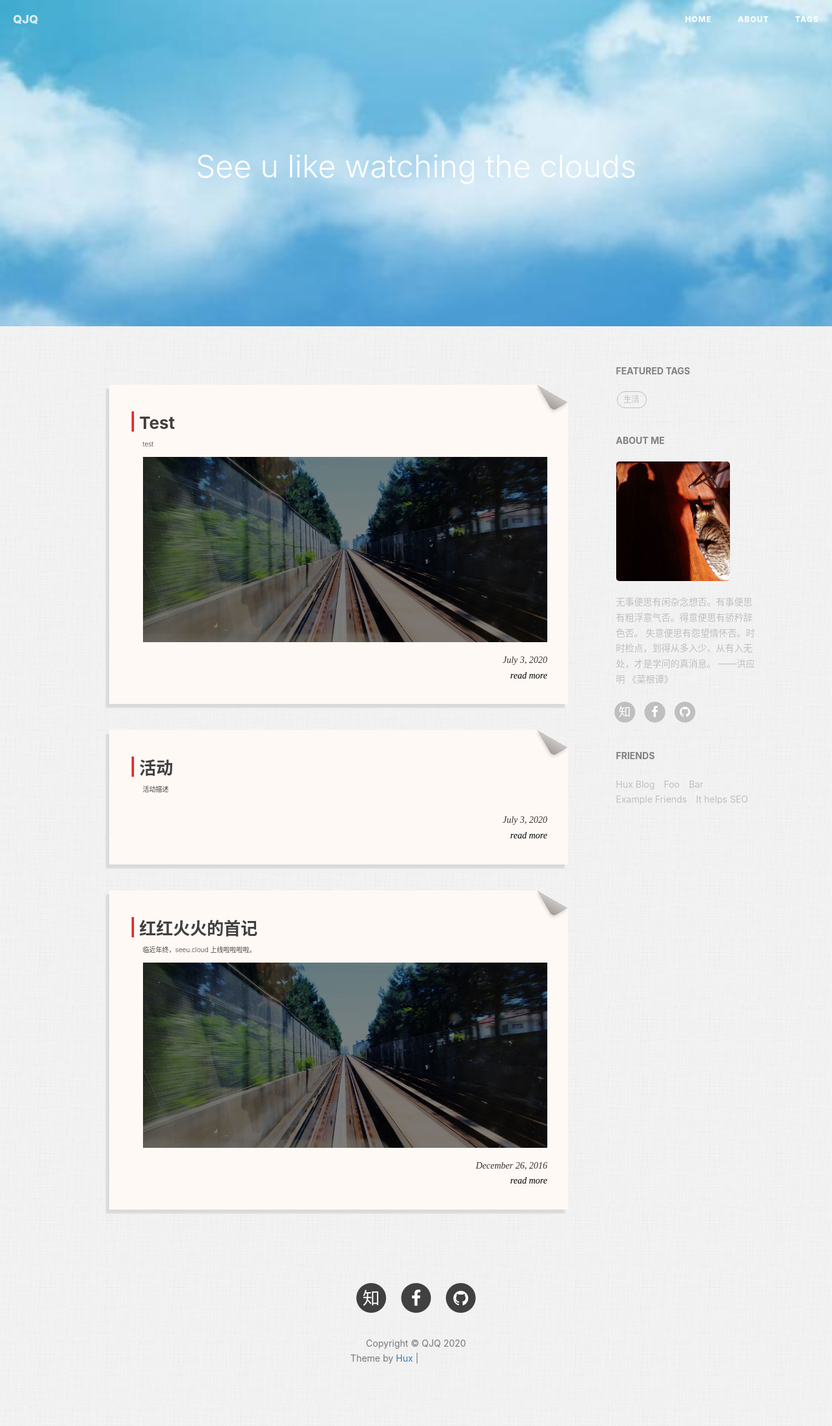
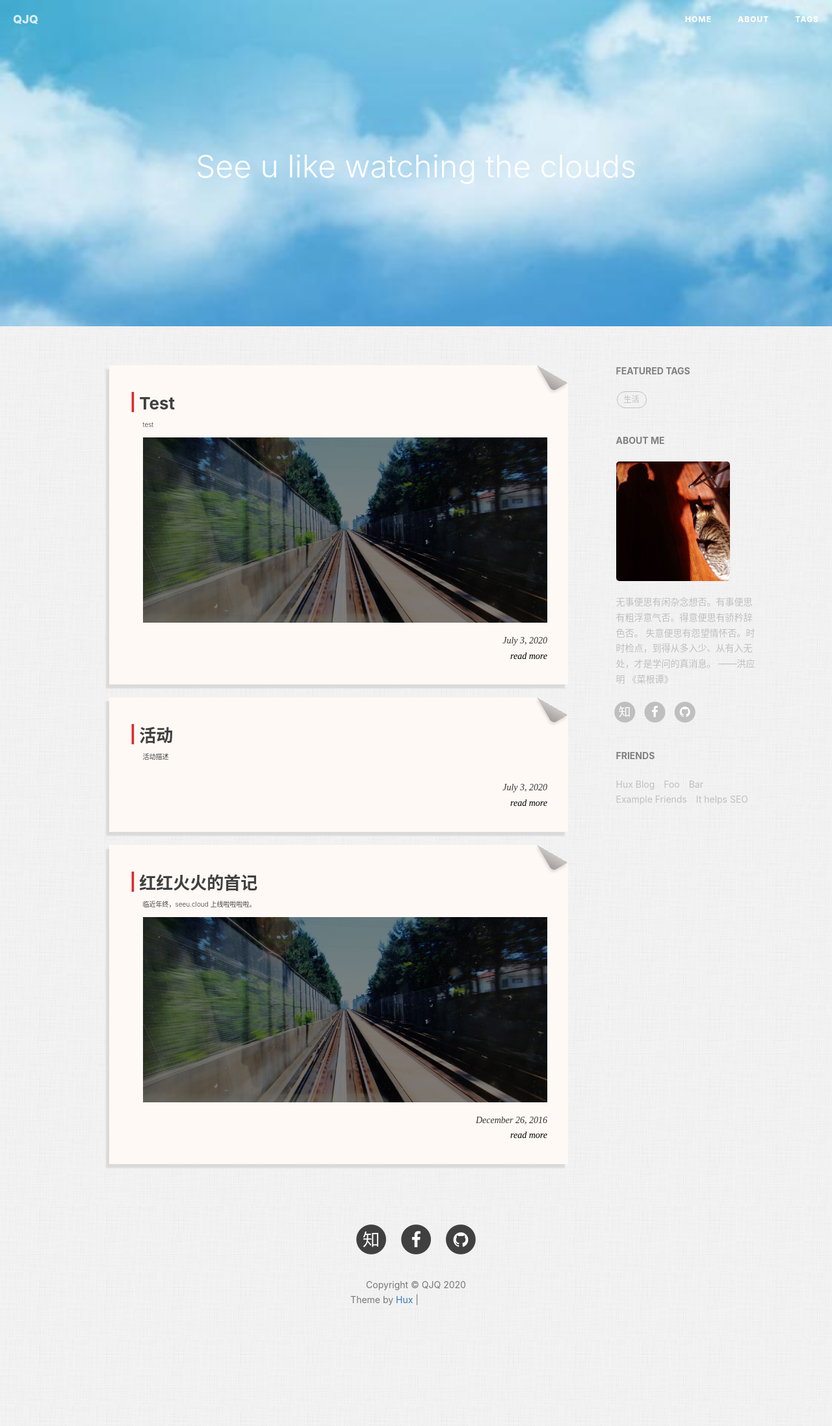
Before and after one commit to qinjiaqi/qinjiaqi.github.io, a Jekyll site: the page built from index.html, in a window 1280 px wide. Shown: the whole page at 65% size. Built offline with Jekyll 4.4.1, drawn with Linux system fonts in a browser that asks for light colours; nearby versions of some CDN libraries; the list of posts is cut into pages by our own code; comment, search, counter and statistics services are not loaded; after the commit the page ends 2104 px from its top, so only the background shows below that; grey boxes are pictures that could not be loaded.

Commit message:
Update hux-blog.css

```diff
--- a/css/hux-blog.css
+++ b/css/hux-blog.css
@@ -488,12 +488,12 @@ pre code {
   }
 }
 .post-container{
-  margin-top: 30px;
+  margin-top: 20px;
 }
 .post-preview{
   position: relative;
   /*padding: 0 20px;*/
-  margin: 40px auto;
+  margin: 20px auto;
   /*max-width: 950px;*/
   /*background: #fff;*/
   text-align: left;
@@ -537,11 +537,11 @@ pre code {
   margin-top: -2px;
 }
 .post-preview > a > .post-subtitle {
-  font-size: 15px;
+  font-size: 10px;
   line-height: 1.0;
   margin: 0;
   font-weight: 300;
-  margin-bottom: 10px;
+  margin-bottom: 8px;
   padding-left: 2em;
 }
 .post-preview > .post-meta {
@@ -865,7 +865,7 @@ body {
 .one-tag-list .post-preview > a .post-title {
   font-size: 16px;
   font-weight: 500;
-  margin-top: 20px;
+  margin-top: 10px;
 }
 .one-tag-list .post-preview > a .post-subtitle {
   font-size: 12px;
```
